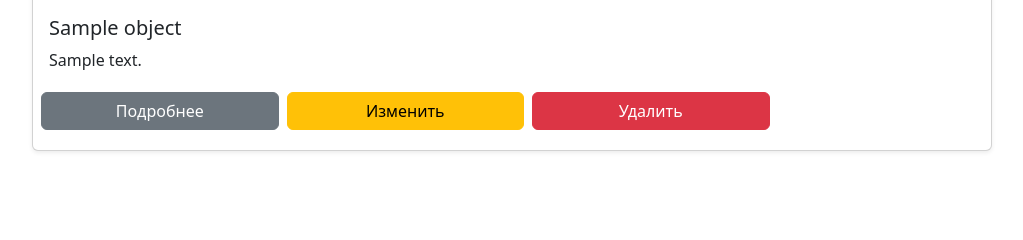
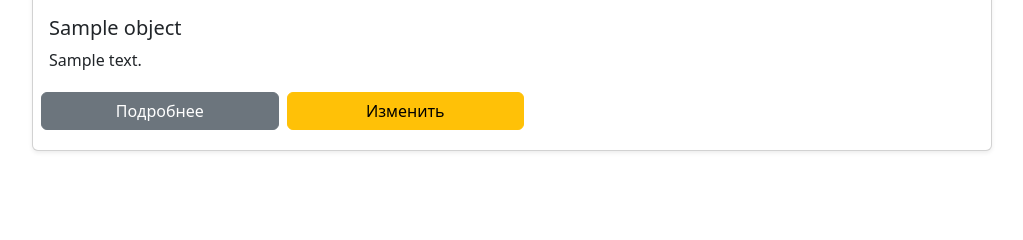
Before and after one commit to AlexandrBxbrxv/dz_19_2, a Django app: template catalog/templates/catalog/blog_list.html in a window 1280 px wide. Shown: the part 397-637 px from the top of the page, without its empty margins (50-1073 px from the left). Run offline with Django 5.2, Linux system fonts and the light colour scheme; the template is opened without the code that fills it: most values are stand-ins (such as "Sample title", 1, 10 or a date in 2020); data that the repository does not hold is empty.

Commit message:
страница с блогами

```diff
--- a/catalog/templates/catalog/blog_list.html
+++ b/catalog/templates/catalog/blog_list.html
@@ -18,9 +18,8 @@
           <h5 class="card-title">{{ object.title|slice:":40" }}</h5>
           <p class="card-text">{{ object.body|slice:":200" }}</p>
           <div class="row">
-            <a class="btn btn-secondary col-3 m-1" href="{% url 'catalog:product_detail' item.pk %}">Подробнее</a>
-            <a class="btn btn-warning col-3 m-1" href="{% url 'catalog:consumable_update' item.pk %}">Изменить</a>
-            <a class="btn btn-danger col-3 m-1" href="{% url 'catalog:consumable_delete' item.pk %}">Удалить</a>
+            <a class="btn btn-secondary col-3 m-1" href="{% url 'catalog:blog_detail' object.pk %}">Подробнее</a>
+            <a class="btn btn-warning col-3 m-1" href="{% url 'catalog:blog_update' object.pk %}">Изменить</a>
           </div>
 
         </div>
```
